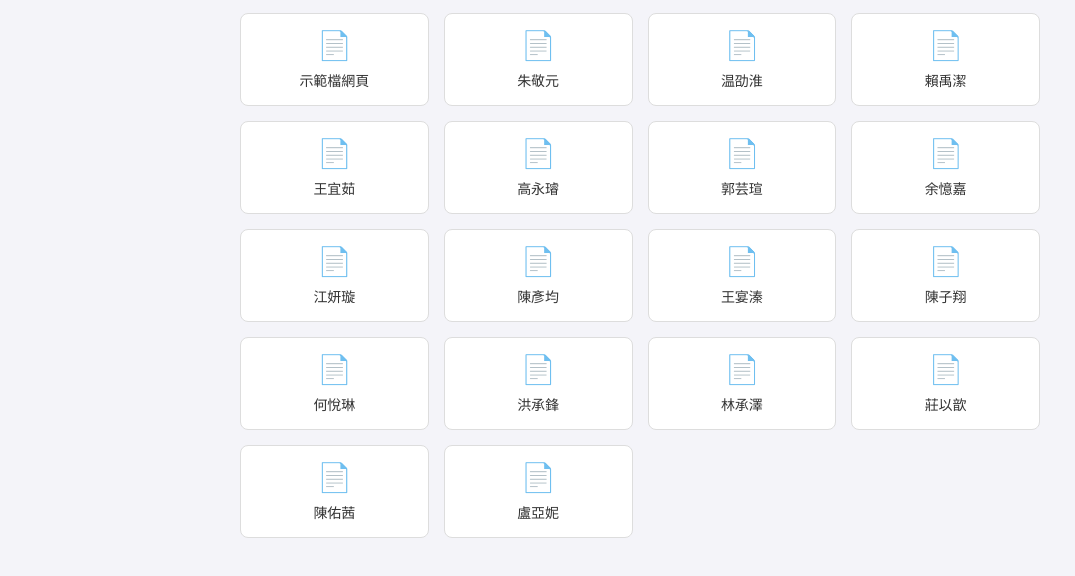
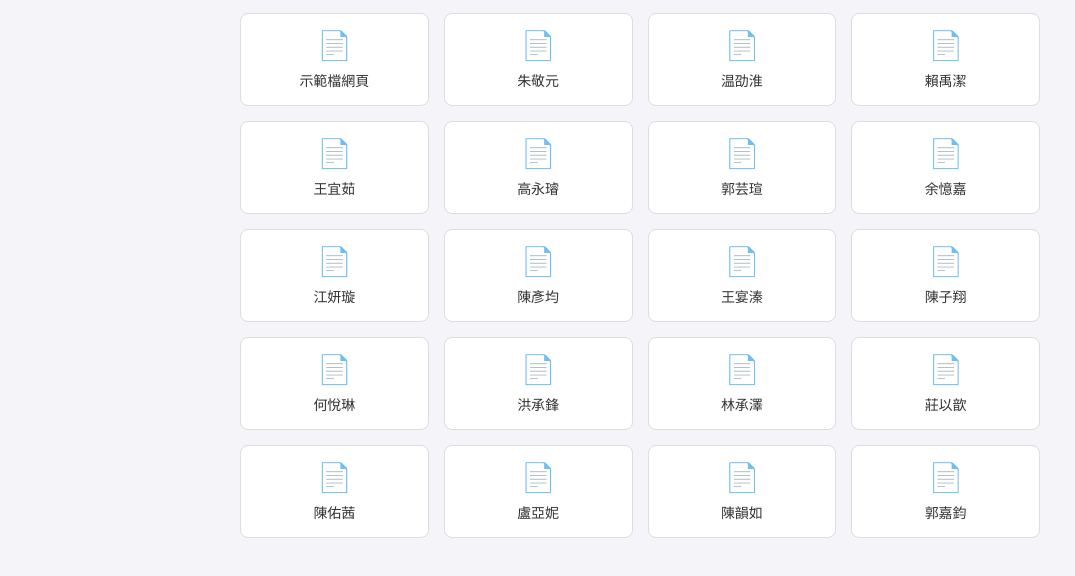
Before and after one commit to sancodefoundation/202607worksheet, a plain HTML site: page index.html in a window 1280 px wide. Shown: the part 144-720 px from the top of the page, without its empty margins (0-1075 px from the left). Drawn offline with Linux system fonts and the light colour scheme.

Commit message:
20260729 Update index.html

```diff
--- a/index.html
+++ b/index.html
@@ -155,6 +155,14 @@
         <div class="icon">📄</div>
         <span>盧亞妮</span>
     </a>
+       <a href="page18.html" class="icon-link" target="_blank" rel="noopener noreferrer">
+        <div class="icon">📄</div>
+        <span>陳韻如</span>
+    </a>
+       <a href="page19.html" class="icon-link" target="_blank" rel="noopener noreferrer">
+        <div class="icon">📄</div>
+        <span>郭嘉鈞</span>
+    </a>
 
         <!-- 未來有第 2 份、第 3 份時，就在下方複製貼上類似的區塊 -->
     </div>
```
